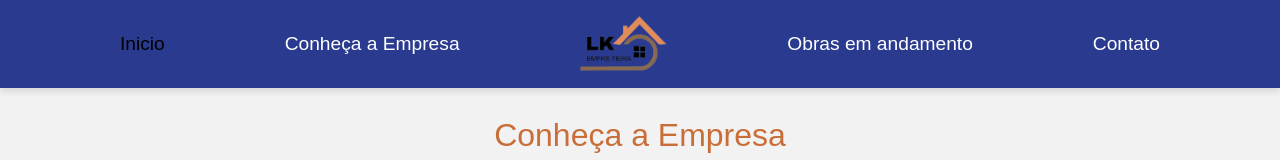
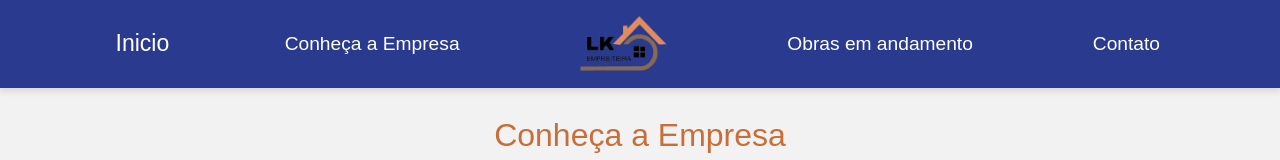
Before and after one commit to AS-Gaspar/empreiteiraLK, a website: page index.html in a window 1280 px wide. In both pictures the pointer is over the link "Inicio". Shown: the top 160 px of the page. Drawn offline with nearby package versions, Linux system fonts and the light colour scheme.

Commit message:
pequena mudança nos botões do menu

```diff
--- a/CSS/header.css
+++ b/CSS/header.css
@@ -79,7 +79,7 @@ header {
 }
 
 .navbar a:hover {
-    color: var(--senary);
+    scale: 1.2;
     transition: 0.2s;
 }
 
```
